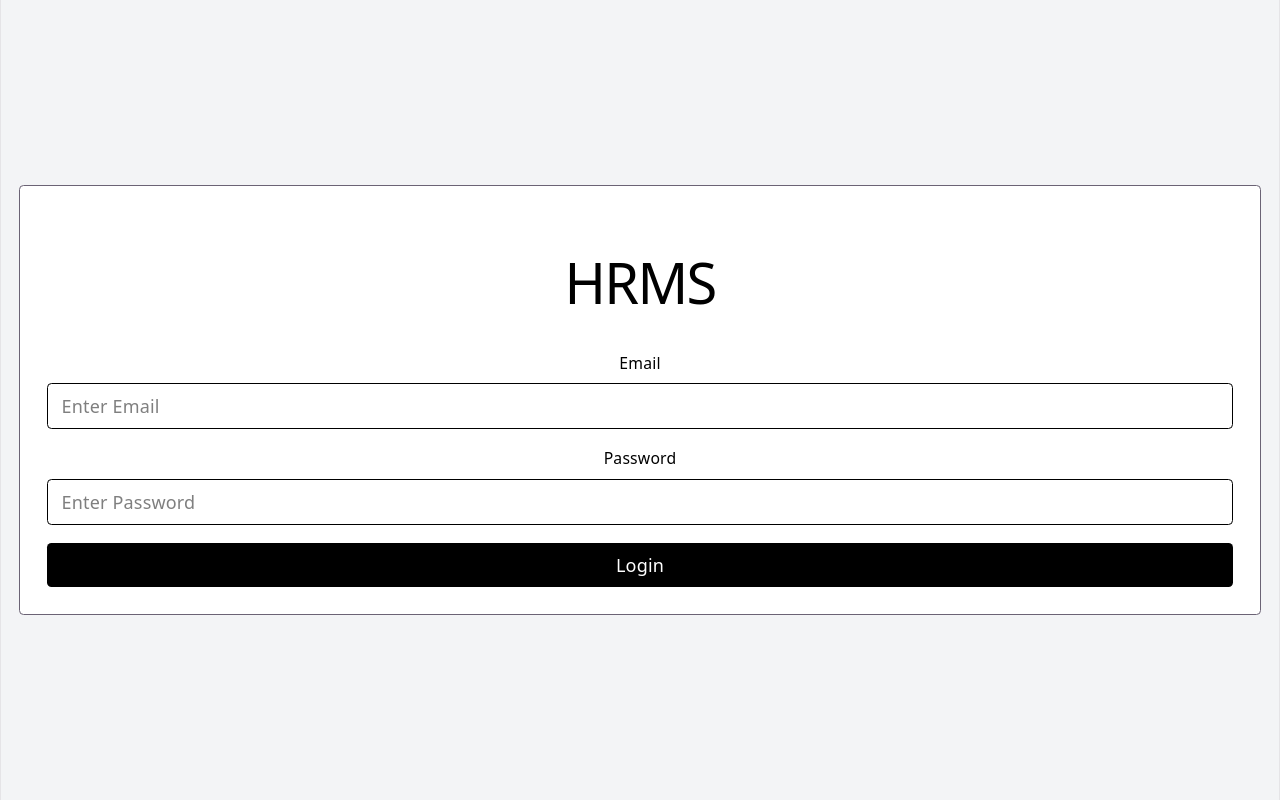
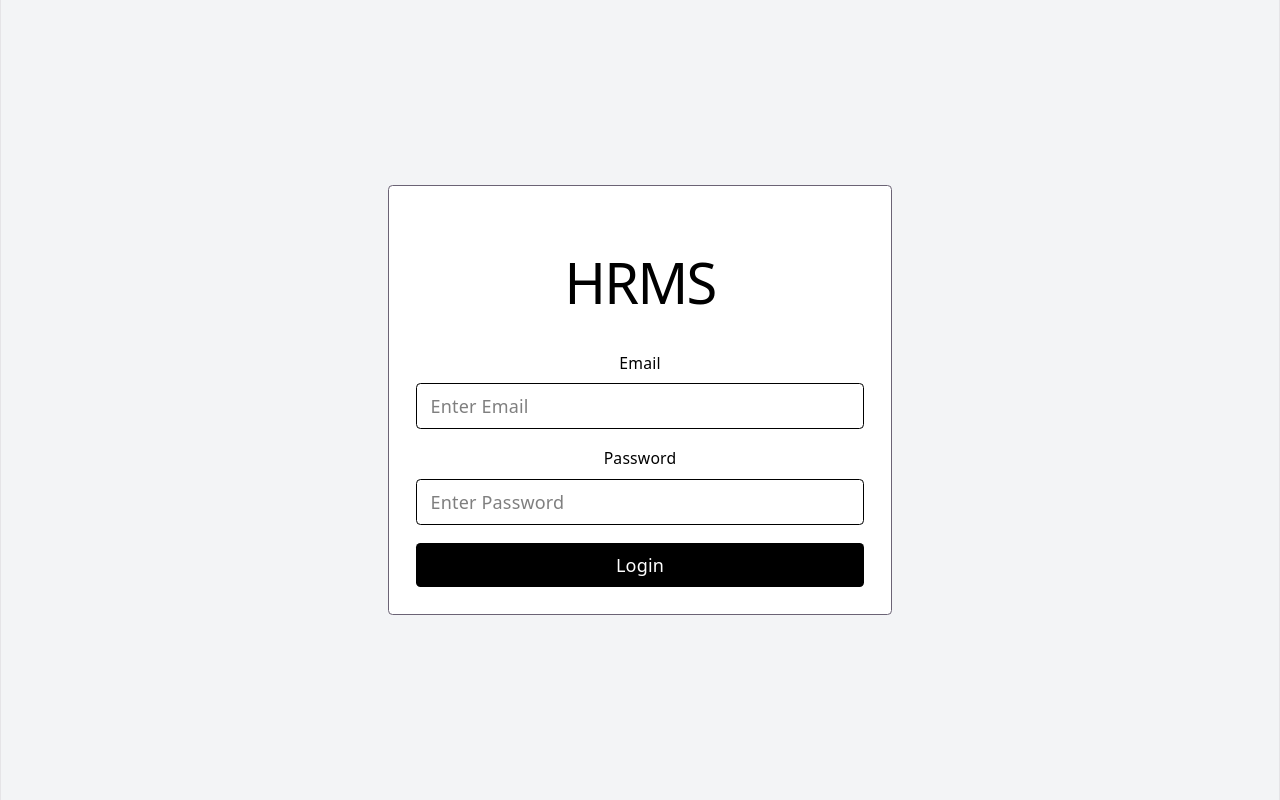
Before and after one commit to Arya4930/HRMS, a React app in the folder frontend/: page / in a window 1280 px wide. Built offline with nearby package versions, Linux system fonts and the light colour scheme; no server answers; the HTML template or start-up script is replaced by a standard one.

Commit message:
Updated frontend login page

```diff
--- a/frontend/src/pages/Login.jsx
+++ b/frontend/src/pages/Login.jsx
@@ -49,7 +49,7 @@ export default function Login() {
 
   return (
     <div className="min-h-screen bg-gray-100 flex items-center justify-center px-4">
-      <div className="w-full bg-white border rounded p-6">
+      <div className="w-full max-w-md bg-white border rounded p-6">
         <h1 className="text-2xl font-bold text-center mb-6 !text-black">
           HRMS
         </h1>
```
